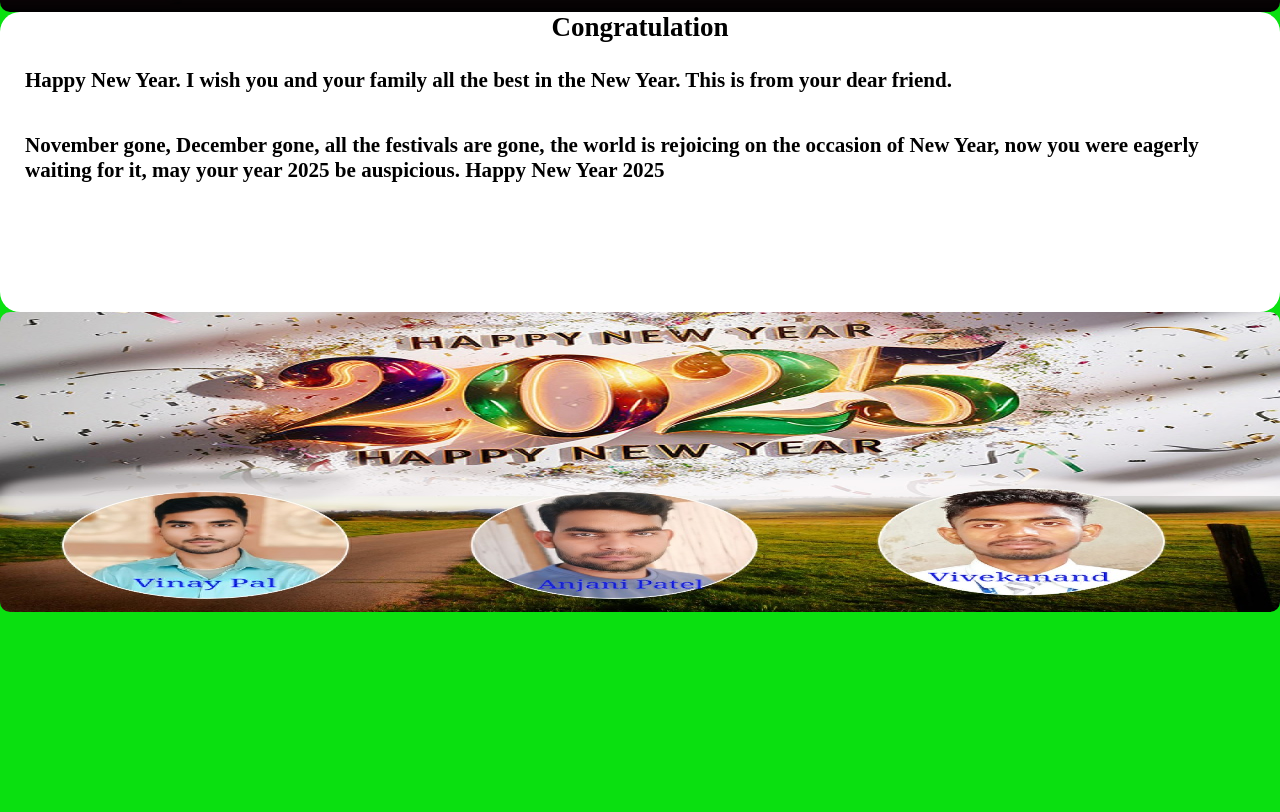
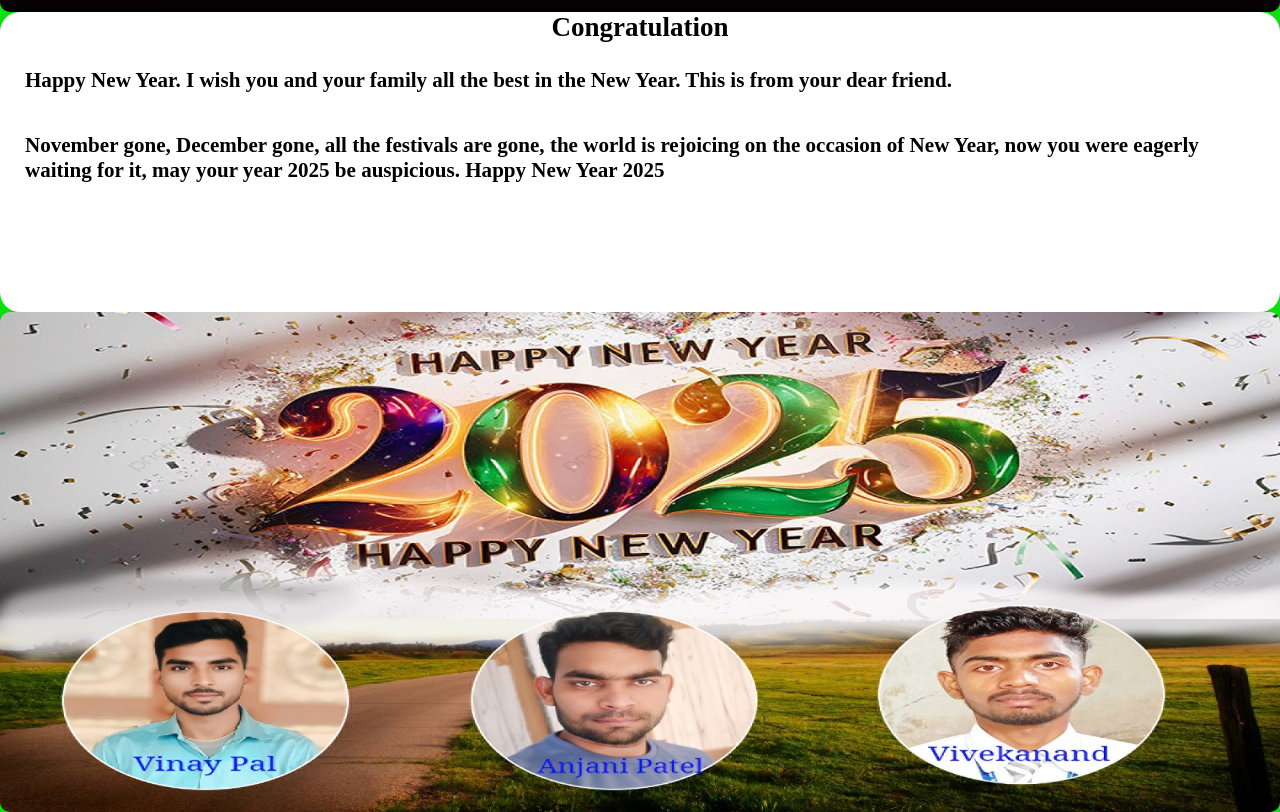
Before and after one commit to Vivekanand148/2025, a plain HTML site: page index.html in a window 1280 px wide. Shown: the part 738-1550 px from the top of the page. Before the commit the page ends 1350 px from the top, so only its background shows below. Drawn offline with Linux system fonts and the light colour scheme.

Commit message:
Update index.html

```diff
--- a/index.html
+++ b/index.html
@@ -26,6 +26,6 @@
             auspicious. Happy New Year 2025
         </h3>
       </div>
-      <img src="image/vinay.jpg" alt=""style="height:300px;">
+      <img src="image/vinay.jpg" alt=""style="height:500px;">
     </body>
 </html>
```
